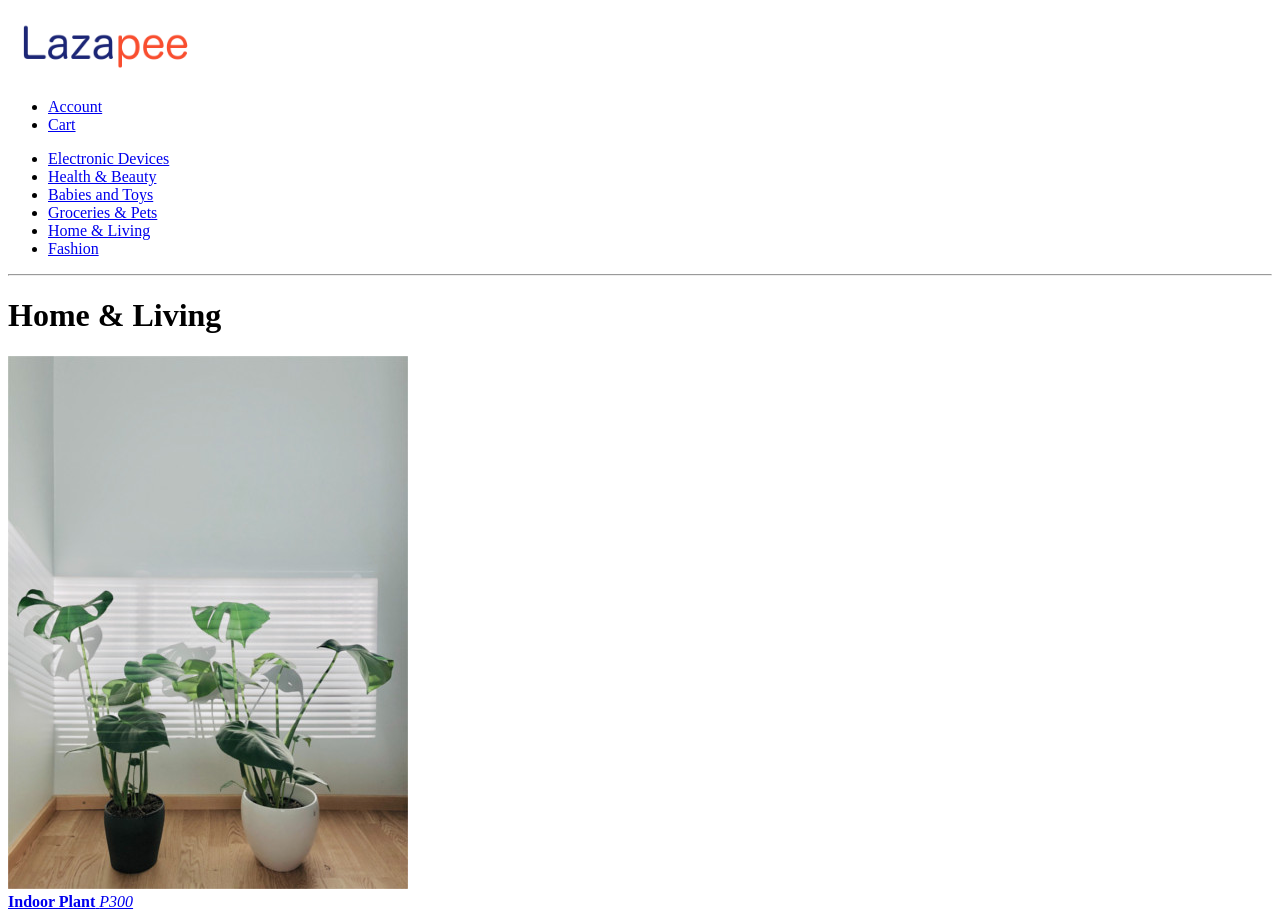
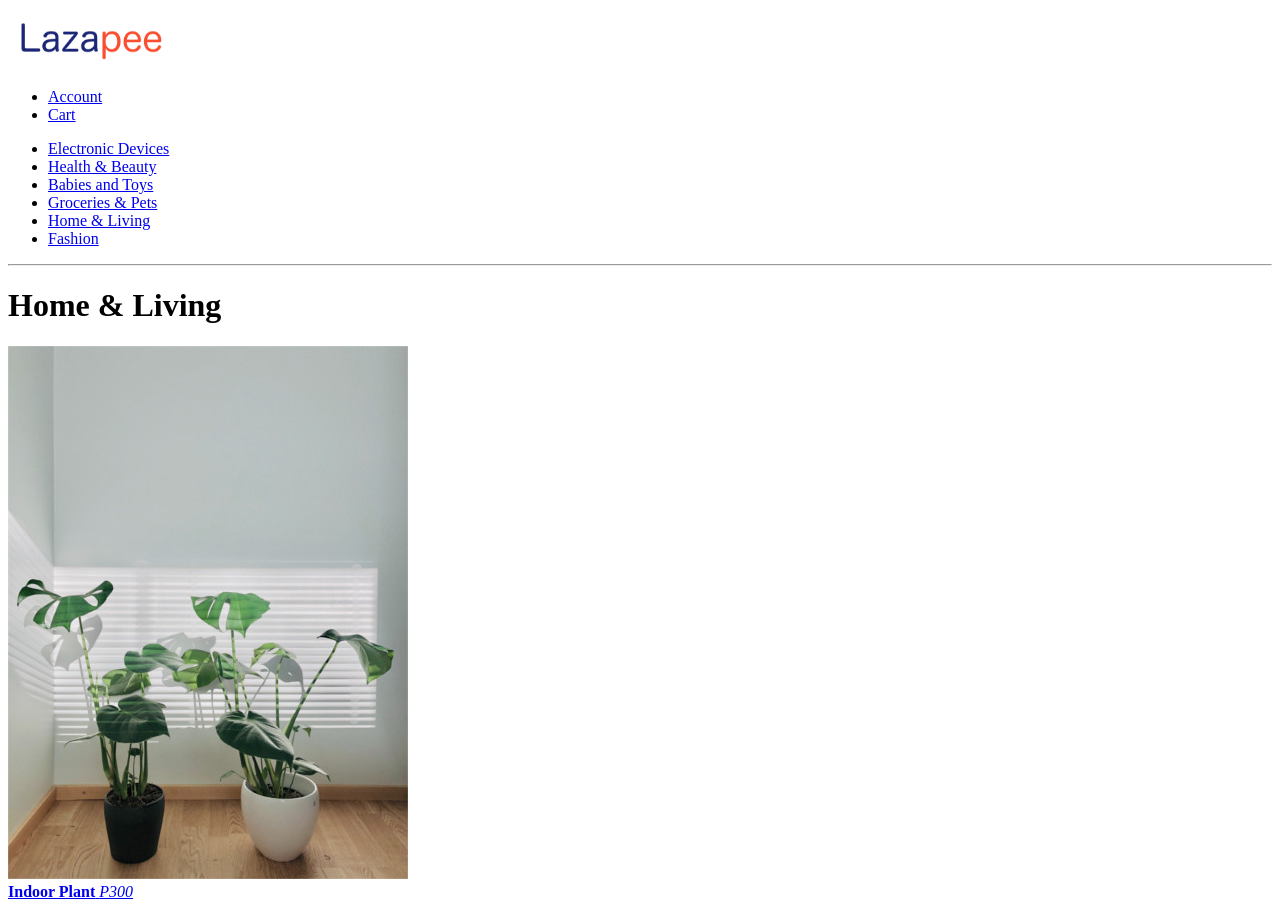
Before and after one commit to johnmarkfaeldonia/Responsive_Midterm, a plain HTML site: page categories/home-living.html in a window 1280 px wide. Shown: the top 913 px of the page. Drawn offline with Linux system fonts and the light colour scheme.

Commit message:
Update home-living.html

```diff
--- a/categories/home-living.html
+++ b/categories/home-living.html
@@ -8,7 +8,7 @@
 </head>
 <body>
     <header>
-        <a href="../index.html"><img src="../images/lazapee-logo.png"Lazapee logo" height="70px"></a>
+        <a href="../index.html"><img src="../images/lazapee-logo.png"Lazapee logo" height="60px"></a>
 
         <ul>
             <li><a href="../account/account.html">Account</a></li>
```
